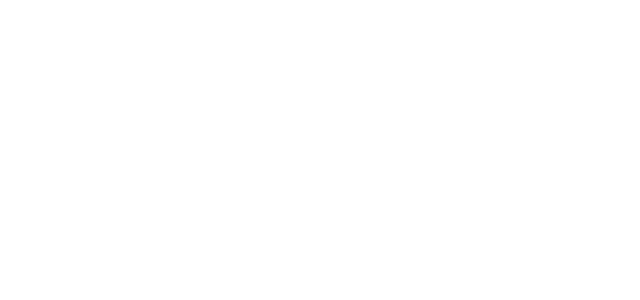
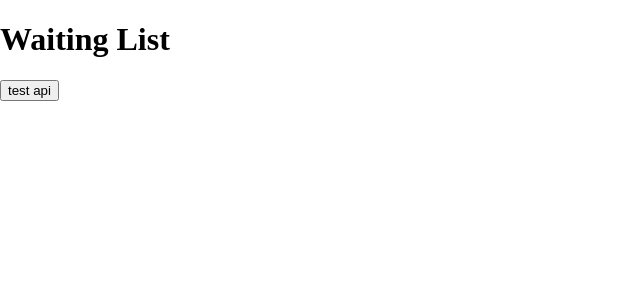
Before and after one commit to samschodron/OfficeHoursWaitingList, a React (Create React App) app in the folder frontend/: page /waiting-list in a window 1280 px wide. Before the commit this address had no page. Shown: the top 300 px of the page, without its empty margins (0-640 px from the left). Built offline with nearby package versions, Linux system fonts and the light colour scheme.

Commit message:
calling get all students in list api from frontend

```diff
--- a/frontend/src/App.js
+++ b/frontend/src/App.js
@@ -2,6 +2,7 @@
 import { Route, Routes } from 'react-router-dom';
 import HomePage from './components/HomePage';
 import JoinPage from './components/JoinPage';
+import WaitingList from './components/WaitingList';
 import './App.css';
 import './styles.css';
 
@@ -10,9 +11,9 @@
  *
  */
 const HP = () => (
-        <div className="App">
-            <HomePage/>
-        </div>
+    <div className="App">
+        <HomePage />
+    </div>
 );
 
 /**
@@ -21,7 +22,7 @@
  */
 const JP = () => (
     <div className="App">
-        <JoinPage/>
+        <JoinPage />
     </div>
 );
 
@@ -34,6 +35,7 @@
         <Routes>
             <Route path="/" element={<HP />} />
             <Route path="/join-page" element={<JP />} />
+            <Route path="/waiting-list" element={<WaitingList />} />
         </Routes>
     </div>
 );
--- /dev/null
+++ b/frontend/src/components/WaitingList.js
@@ -0,0 +1,34 @@
+import React, { useEffect, useState } from 'react';
+// import { Route, Routes } from 'react-router-dom';
+
+const WaitingList = () => {
+    const [studentList, setStudentList] = useState([])
+    const queryParams = {
+        room_code_pk: "12345abcde"
+    }
+
+    const getData = () => {
+        let url = `/waitingRoom/getAllStudentsInWaitingRoom/?roomCode=${queryParams["room_code_pk"]}`
+        fetch(url, {
+            method: "GET",
+            headers: {
+                'Content-type': "application/json"
+            }
+        })
+            .then(res => res.json())
+            .then(data => {
+                let students = data["query_result"]
+                setStudentList(students)
+            })
+    }
+
+    return (
+        <div>
+            <h1>Waiting List</h1>
+            <button onClick={getData}>test api</button>
+            {studentList.map(student => <h3>{student["student_first_name"]} {student["student_last_name"]}</h3>)}
+        </div>
+    )
+}
+
+export default WaitingList;
```
Also changed, not shown: 1 other file (tests, documents, lock files or other folders).
